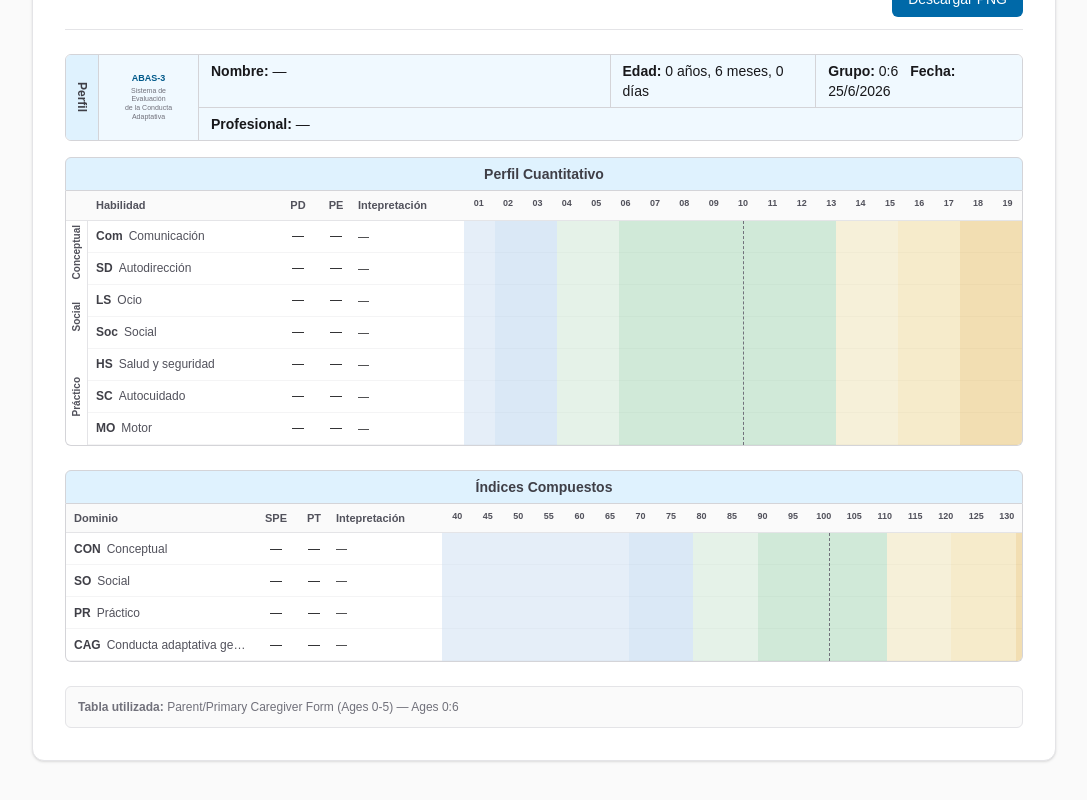
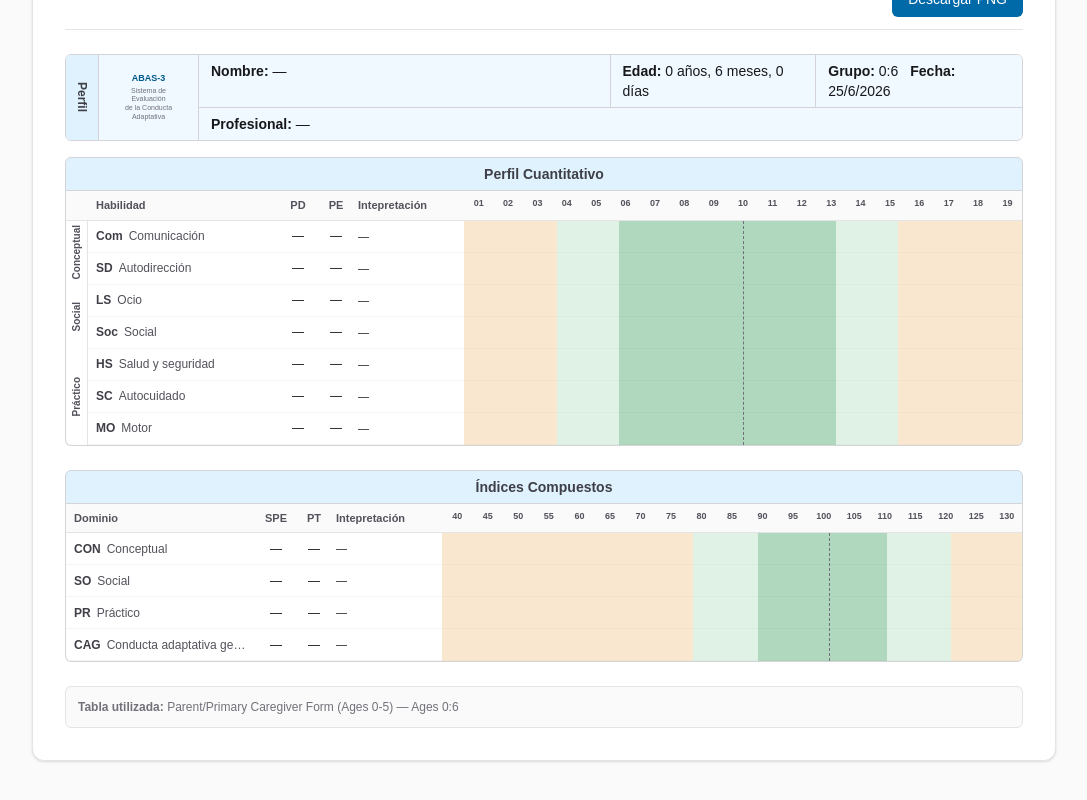
Before and after one commit to AndrewParker99/neurotmxlab, a Next.js app: page / in a window 1280 px wide. Shown: the part 582-1382 px from the top of the page, without its empty margins (96-1183 px from the left). Built offline with nearby package versions, Linux system fonts and the light colour scheme.

Commit message:
Ajustar paleta de zonas del grafico a naranja/verde de 5 bandas, igual al diseno de referencia

```diff
--- a/src/components/ReportProfile.tsx
+++ b/src/components/ReportProfile.tsx
@@ -34,23 +34,19 @@ interface ReportProfileProps {
 const ROW_H = 32;
 
 const SKILL_ZONES = [
-  { label: "Muy bajo", from: 1, to: 2, color: "#cfe0f3" },
-  { label: "Bajo", from: 2, to: 4, color: "#bcd6ee" },
-  { label: "Promedio Bajo", from: 4, to: 6, color: "#cfe8d6" },
-  { label: "Promedio", from: 6, to: 13, color: "#a9d8b8" },
-  { label: "Promedio Alto", from: 13, to: 15, color: "#eee4bb" },
-  { label: "Alto", from: 15, to: 17, color: "#eedba0" },
-  { label: "Muy alto", from: 17, to: 19, color: "#e8c474" },
+  { label: "Muy bajo / Bajo", from: 1, to: 4, color: "#f5d4a8" },
+  { label: "Promedio Bajo", from: 4, to: 6, color: "#c7e6cf" },
+  { label: "Promedio", from: 6, to: 13, color: "#6fb98a" },
+  { label: "Promedio Alto", from: 13, to: 15, color: "#c7e6cf" },
+  { label: "Alto / Muy alto", from: 15, to: 19, color: "#f5d4a8" },
 ];
 
 const DOMAIN_ZONES = [
-  { label: "Muy bajo", from: 40, to: 69, color: "#cfe0f3" },
-  { label: "Bajo", from: 69, to: 79, color: "#bcd6ee" },
-  { label: "Promedio Bajo", from: 79, to: 89, color: "#cfe8d6" },
-  { label: "Promedio", from: 89, to: 109, color: "#a9d8b8" },
-  { label: "Promedio Alto", from: 109, to: 119, color: "#eee4bb" },
-  { label: "Alto", from: 119, to: 129, color: "#eedba0" },
-  { label: "Muy alto", from: 129, to: 130, color: "#e8c474" },
+  { label: "Muy bajo / Bajo", from: 40, to: 79, color: "#f5d4a8" },
+  { label: "Promedio Bajo", from: 79, to: 89, color: "#c7e6cf" },
+  { label: "Promedio", from: 89, to: 109, color: "#6fb98a" },
+  { label: "Promedio Alto", from: 109, to: 119, color: "#c7e6cf" },
+  { label: "Alto / Muy alto", from: 119, to: 130, color: "#f5d4a8" },
 ];
 
 const SKILL_TICKS = [1, 2, 3, 4, 5, 6, 7, 8, 9, 10, 11, 12, 13, 14, 15, 16, 17, 18, 19];
```
